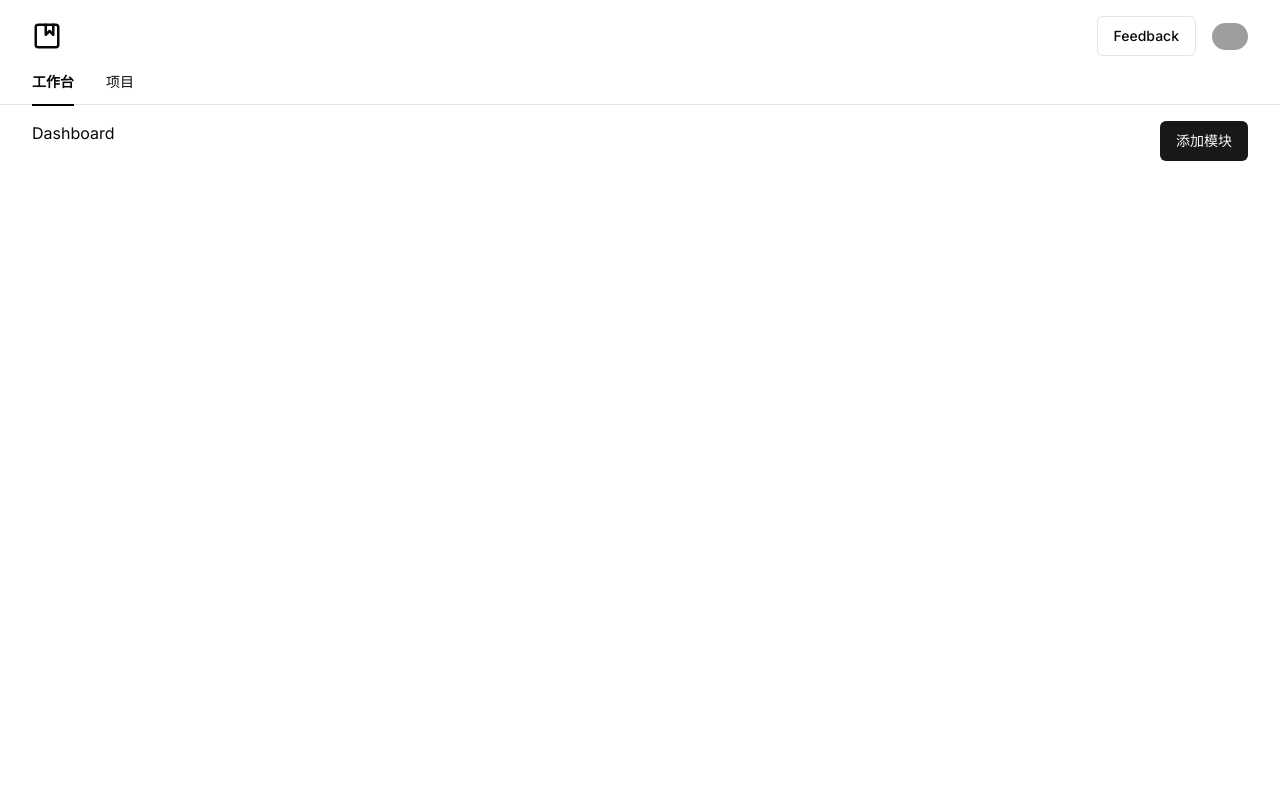
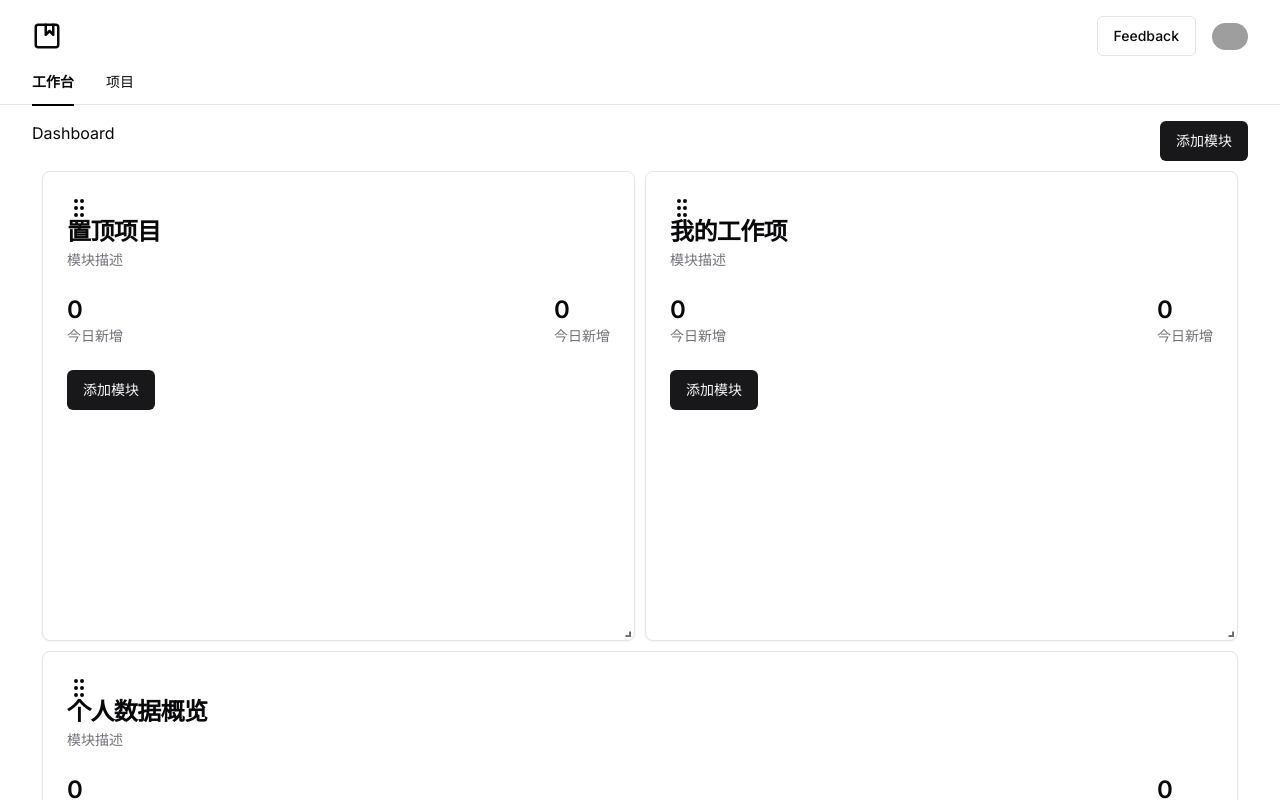
Before and after one commit to imyuanli/done, a Next.js app: page /dashboard in a window 1280 px wide. Shown: the top 800 px of the page. Built offline with nearby package versions, Linux system fonts and the light colour scheme; grey boxes are pictures that could not be loaded.

Commit message:
feat: 工作台拖拽模板

```diff
--- /dev/null
+++ b/app/dashboard/drag-card.tsx
@@ -0,0 +1,79 @@
+'use client'
+import {Responsive, WidthProvider} from "react-grid-layout";
+import "react-grid-layout/css/styles.css";
+import "react-resizable/css/styles.css";
+import {Card, CardContent, CardDescription, CardFooter, CardHeader, CardTitle} from "@/components/ui/card";
+import {Button} from "@/components/ui/button";
+import {GripVertical} from "lucide-react";
+
+const ResponsiveGridLayout = WidthProvider(Responsive);
+
+const DragCard = () => {
+
+    const layout = [
+        {i: "置顶项目", x: 0, y: 0, w: 6, h: 3, minW: 6, maxW: 12, minH: 3, maxH: 6},
+        {i: "我的工作项", x: 6, y: 3, w: 6, h: 3, minW: 6, maxW: 12, minH: 3, maxH: 6},
+        {i: "个人数据概览", x: 0, y: 6, w: 12, h: 2, minW: 4, maxW: 12, minH: 3, maxH: 6},
+        // {i: "", x: 6, y: 0, w: 6, h: 3, minW: 6, maxW: 12, minH: 3, maxH: 6},想给你
+        // {i: "我的周报", x: 0, y: 6, w: 6, h: 3, minW: 4, maxW: 12, minH: 3, maxH: 6},
+        // {i: "我的任务项", x: 0, y: 6, w: 6, h: 3, minW: 4, maxW: 12, minH: 3, maxH: 6},
+        // {i: "我的行程", x: 0, y: 6, w: 6, h: 3, minW: 4, maxW: 12, minH: 3, maxH: 6},
+    ];
+
+
+    return (
+        <ResponsiveGridLayout
+            className="layout"
+            layouts={{lg: layout}}
+            breakpoints={{lg: 1200, md: 996, sm: 768, xs: 480, xxs: 0}}
+            cols={{lg: 12, md: 10, sm: 6, xs: 4, xxs: 2}}
+            draggableHandle=".react-grid-dragHandleExample"
+        >
+            {
+                layout.map((item) => {
+                    return (
+                        <Card key={item.i}>
+                            <CardHeader className={'react-grid-dragHandleExample cursor-grab'}>
+                                <CardTitle>
+                                    <GripVertical className={'mr-2'}/>
+                                    {item.i}
+                                </CardTitle>
+                                <CardDescription>
+                                    模块描述
+                                </CardDescription>
+                            </CardHeader>
+                            <CardContent>
+                                <div className={'flex justify-between'}>
+                                    <div>
+                                        <div className={'text-2xl font-semibold'}>
+                                            0
+                                        </div>
+                                        <div className={'text-sm text-muted-foreground'}>
+                                            今日新增
+                                        </div>
+                                    </div>
+                                    <div>
+                                        <div className={'text-2xl font-semibold'}>
+                                            0
+                                        </div>
+                                        <div className={'text-sm text-muted-foreground'}>
+                                            今日新增
+                                        </div>
+                                    </div>
+                                </div>
+                            </CardContent>
+                            <CardFooter>
+                                <Button>
+                                    添加模块
+                                </Button>
+                            </CardFooter>
+                        </Card>
+                    )
+                })
+            }
+        </ResponsiveGridLayout>
+    );
+}
+
+
+export default DragCard
--- a/app/dashboard/page.tsx
+++ b/app/dashboard/page.tsx
@@ -1,4 +1,5 @@
-import AddModule from "@/components/dashboard/add-module";
+import AddModule from "@/app/dashboard/add-module";
+import DragCard from "@/app/dashboard/drag-card";
 
 const Dashboard = () => {
     return (
@@ -10,6 +11,9 @@ const Dashboard = () => {
                     </div>
                     <AddModule/>
                 </div>
+                <div>
+                    <DragCard/>
+                </div>
             </div>
         </div>
     )
--- /dev/null
+++ b/components/ui/card.tsx
@@ -0,0 +1,79 @@
+import * as React from "react"
+
+import { cn } from "@/lib/utils"
+
+const Card = React.forwardRef<
+  HTMLDivElement,
+  React.HTMLAttributes<HTMLDivElement>
+>(({ className, ...props }, ref) => (
+  <div
+    ref={ref}
+    className={cn(
+      "rounded-lg border bg-card text-card-foreground shadow-sm",
+      className
+    )}
+    {...props}
+  />
+))
+Card.displayName = "Card"
+
+const CardHeader = React.forwardRef<
+  HTMLDivElement,
+  React.HTMLAttributes<HTMLDivElement>
+>(({ className, ...props }, ref) => (
+  <div
+    ref={ref}
+    className={cn("flex flex-col space-y-1.5 p-6", className)}
+    {...props}
+  />
+))
+CardHeader.displayName = "CardHeader"
+
+const CardTitle = React.forwardRef<
+  HTMLParagraphElement,
+  React.HTMLAttributes<HTMLHeadingElement>
+>(({ className, ...props }, ref) => (
+  <h3
+    ref={ref}
+    className={cn(
+      "text-2xl font-semibold leading-none tracking-tight",
+      className
+    )}
+    {...props}
+  />
+))
+CardTitle.displayName = "CardTitle"
+
+const CardDescription = React.forwardRef<
+  HTMLParagraphElement,
+  React.HTMLAttributes<HTMLParagraphElement>
+>(({ className, ...props }, ref) => (
+  <p
+    ref={ref}
+    className={cn("text-sm text-muted-foreground", className)}
+    {...props}
+  />
+))
+CardDescription.displayName = "CardDescription"
+
+const CardContent = React.forwardRef<
+  HTMLDivElement,
+  React.HTMLAttributes<HTMLDivElement>
+>(({ className, ...props }, ref) => (
+  <div ref={ref} className={cn("p-6 pt-0", className)} {...props} />
+))
+CardContent.displayName = "CardContent"
+
+const CardFooter = React.forwardRef<
+  HTMLDivElement,
+  React.HTMLAttributes<HTMLDivElement>
+>(({ className, ...props }, ref) => (
+  <div
+    ref={ref}
+    className={cn("flex items-center p-6 pt-0", className)}
+    {...props}
+  />
+))
+CardFooter.displayName = "CardFooter"
+
+export { Card, CardHeader, CardFooter, CardTitle, CardDescription, CardContent }
--- a/package.json
+++ b/package.json
@@ -28,9 +28,13 @@
     "postcss": "8.4.30",
     "react": "18.2.0",
     "react-dom": "18.2.0",
+    "react-grid-layout": "^1.4.4",
     "tailwind-merge": "^1.14.0",
     "tailwindcss": "3.3.3",
     "tailwindcss-animate": "^1.0.7",
     "typescript": "5.2.2"
+  },
+  "devDependencies": {
+    "@types/react-grid-layout": "^1.3.5"
   }
 }
```
Also changed, not shown: app/dashboard/add-module.tsx (renamed from components/dashboard/add-module.tsx), 1 other file (tests, documents, lock files or other folders).
